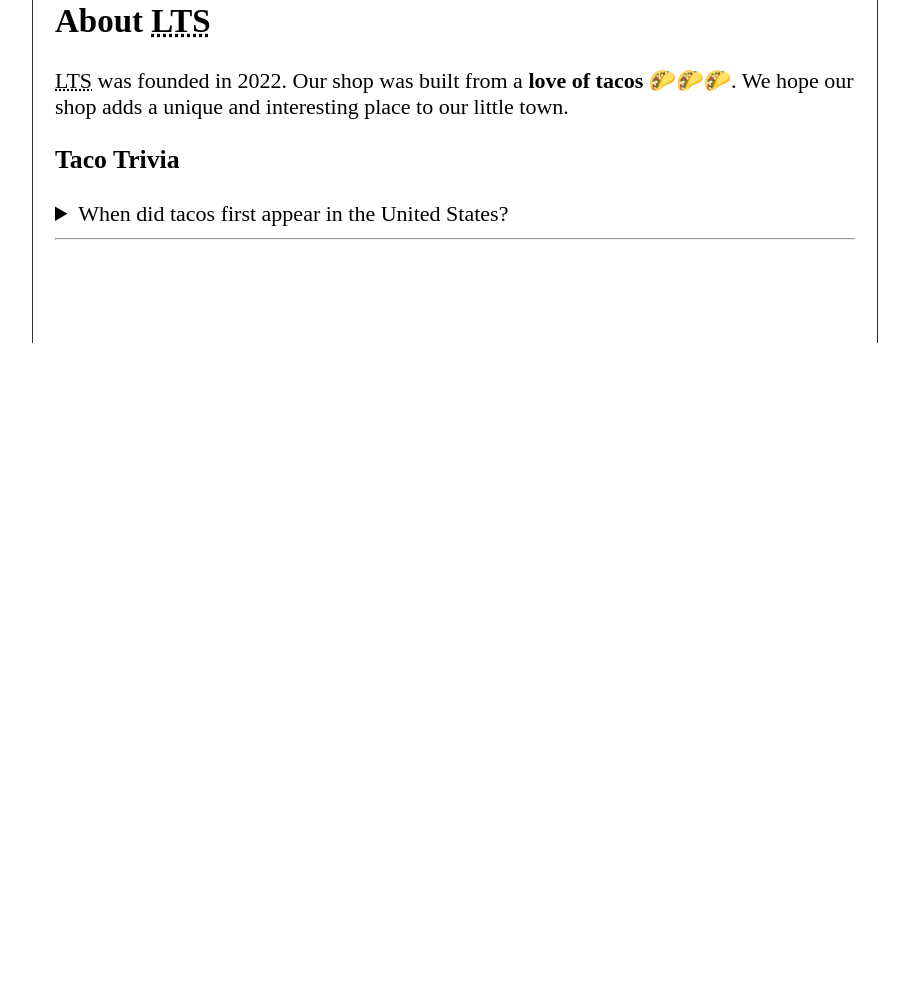
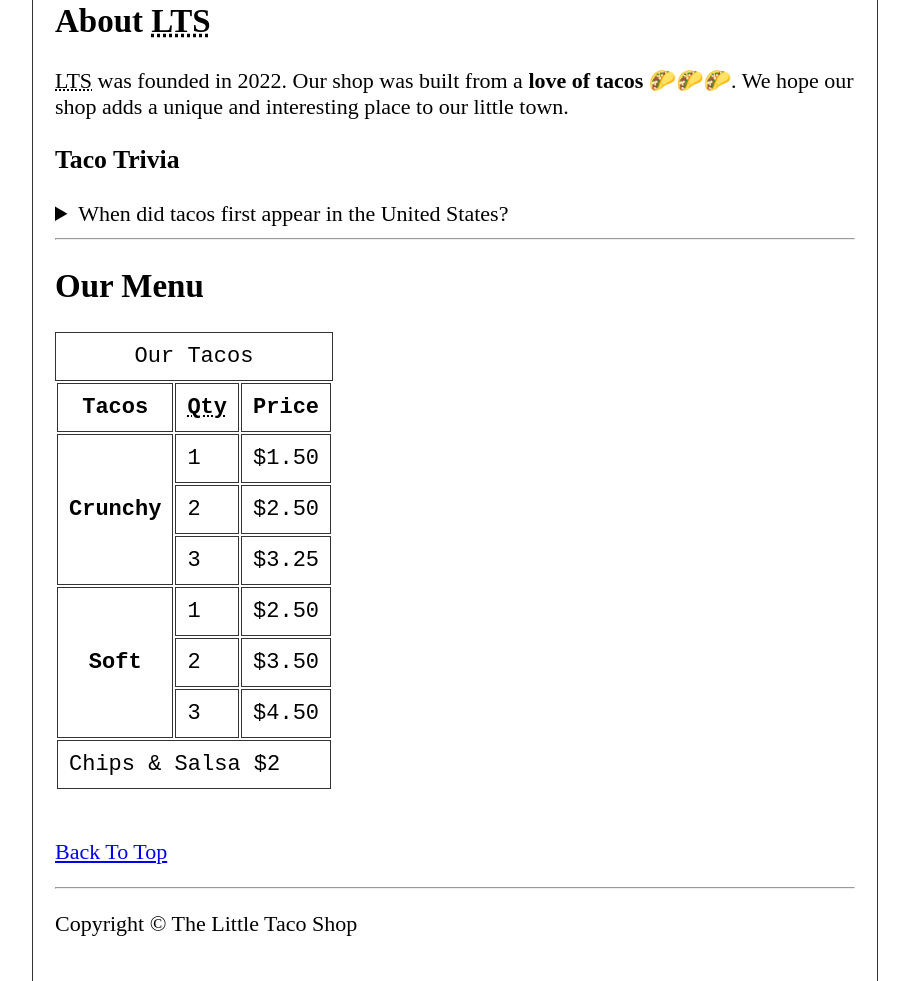
Before and after one commit to CrisHeredia00/HTMLBasicsProject, a plain HTML site: page index.html in a window 1280 px wide. Shown: the part 501-1482 px from the top of the page, without its empty margins (185-1094 px from the left). Before the commit the page ends 844 px from the top, so only its background shows below. Drawn offline with Linux system fonts and the light colour scheme.

Commit message:
Added Menu Section and Footer

```diff
--- a/index.html
+++ b/index.html
@@ -24,8 +24,10 @@
         <article id="about">
             <h2>About <abbr title="Little Taco Shop">LTS</abbr></h2>
             <p>
-                <abbr title="Little Taco Shop">LTS</abbr> was founded in <time datetime="2022">2022</time>. Our shop was built from a <strong>love of
-                    tacos</strong> &#127790;&#127790;&#127790;. We hope our shop adds a unique and interesting place to our
+                <abbr title="Little Taco Shop">LTS</abbr> was founded in <time datetime="2022">2022</time>. Our shop was
+                built from a <strong>love of
+                    tacos</strong> &#127790;&#127790;&#127790;. We hope our shop adds a unique and interesting place to
+                our
                 little town.
             </p>
             <aside>
@@ -33,7 +35,8 @@
                 <details>
                     <summary>When did tacos first appear in the United States?</summary>
                     <p>Jeffrey M. Pilcher, taco historian and professor of history at the University of Minnesota, say
-                        the earliest mention of tacos in the United States are in a newspaper from <time datetime="1905">1905</time>(Source: <cite>
+                        the earliest mention of tacos in the United States are in a newspaper from <time
+                            datetime="1905">1905</time>(Source: <cite>
                             <a href="https://www.smithsonianmag.com/arts-culture/where-did-the-taco-come-from-81228162/"
                                 target="_blank">Smithsonianmag Magazine </a></cite>)
                     </p>
@@ -41,9 +44,62 @@
             </aside>
 
         </article>
+        <hr>
+        <article id="menu">
+            <h2>Our Menu</h2>
+            <table>
+                <caption>Our Tacos</caption>
+                <thead>
+                    <tr>
+                        <th>Tacos</th>
+                        <th><abbr title="Quantity">Qty</abbr></th>
+                        <th>Price</th>
+                    </tr>
+                </thead>
+                <tbody>
+                    <tr>
+                        <th scope="row" rowspan="3">Crunchy</th>
+                        <td>1</td>
+                        <td>$1.50</td>
+                    </tr>
+                    <tr>
+                        <td>2</td>
+                        <td>$2.50</td>
+                    </tr>
+                    <tr>
+                        <td>3</td>
+                        <td>$3.25</td>
+                    </tr>
+                    <tr>
+                        <th scope="row" rowspan="3">Soft</th>
+                        <td>1</td>
+                        <td>$2.50</td>
+                    </tr>
+                    <tr>
+                        <td>2</td>
+                        <td>$3.50</td>
+                    </tr>
+                    <tr>
+                        <td>3</td>
+                        <td>$4.50</td>
+                    </tr>
+                </tbody>
+                <tfoot>
+                    <tr>
+                        <td colspan="3"> Chips &amp; Salsa $2</td>
+                    </tr>
+                </tfoot>
+            </table>
+            <br>
+            <p><a href="#">Back To Top</a></p>
+        </article>
+    </main>
+    <hr>
+    <footer>
+        <p>Copyright &copy; The Little Taco Shop</p>
+    </footer>
 
-        <hr>
-    </main>
+
 </body>
 
 </html>
```
